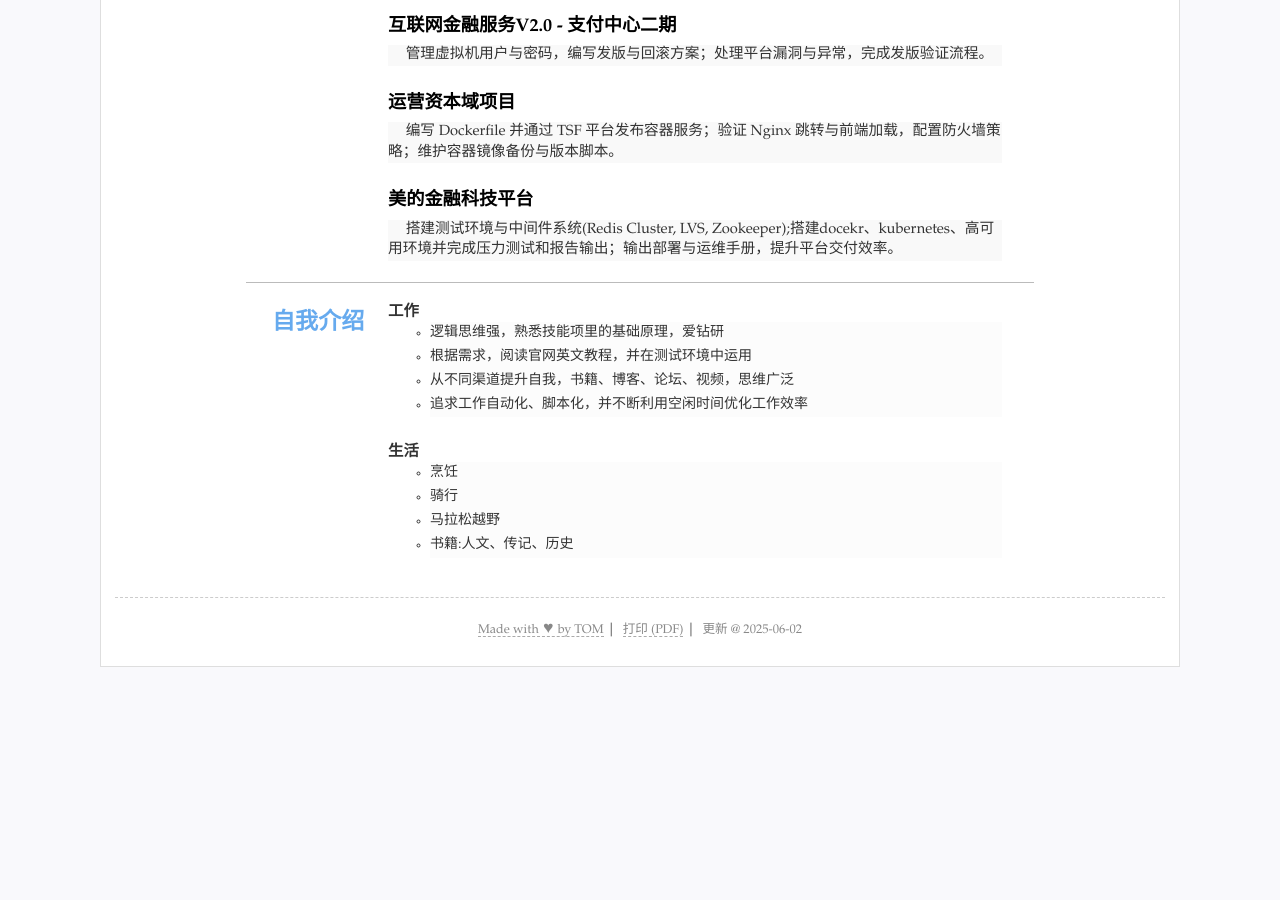
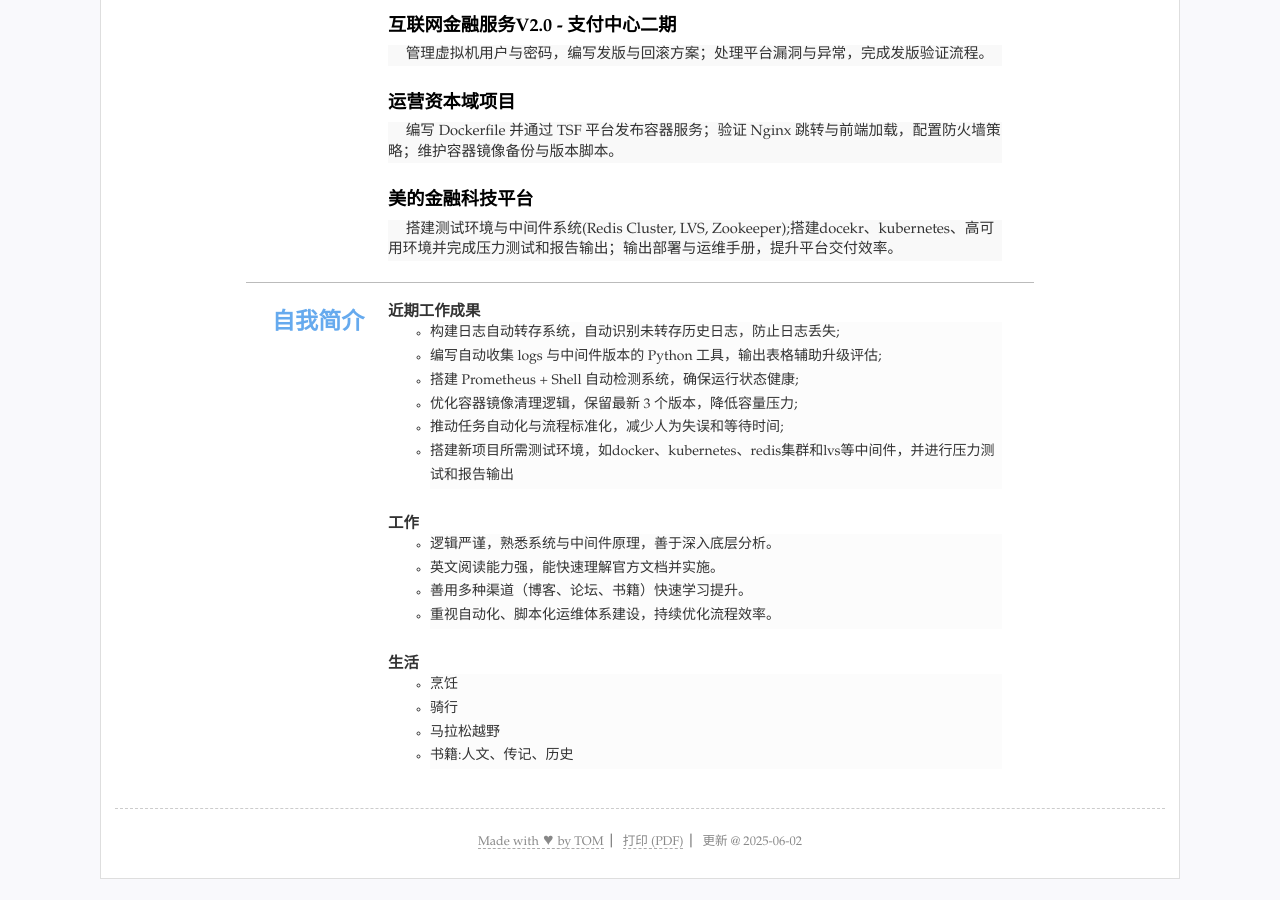
Before and after one commit to YogaTom/resume, a Jekyll site: the page built from index.html, in a window 1280 px wide and 900 px high, scrolled down 1412 px. Built offline with Jekyll 4.4.1, drawn with Linux system fonts in a browser that asks for light colours; before the commit the page ends 2100 px from its top, so only the background shows below that.

Commit message:
Update resume.yml

```diff
--- a/_data/resume.yml
+++ b/_data/resume.yml
@@ -131,14 +131,23 @@ main: #简历主要内容，
 #others 其他简略内容(列表)
 others: #其他列表显示
 - type: others #ID可以为空
-  name: '自我介绍'
+  name: '自我简介'
   content: #选择需要的格式
+  - title: "近期工作成果"
+    list:
+    - 构建日志自动转存系统，自动识别未转存历史日志，防止日志丢失;
+    - 编写自动收集 logs 与中间件版本的 Python 工具，输出表格辅助升级评估;
+    - 搭建 Prometheus + Shell 自动检测系统，确保运行状态健康;
+    - 优化容器镜像清理逻辑，保留最新 3 个版本，降低容量压力;
+    - 推动任务自动化与流程标准化，减少人为失误和等待时间;
+    - 搭建新项目所需测试环境，如docker、kubernetes、redis集群和lvs等中间件，并进行压力测试和报告输出
+
   - title: "工作"
     list:
-    - 逻辑思维强，熟悉技能项里的基础原理，爱钻研
-    - 根据需求，阅读官网英文教程，并在测试环境中运用
-    - 从不同渠道提升自我，书籍、博客、论坛、视频，思维广泛
-    - 追求工作自动化、脚本化，并不断利用空闲时间优化工作效率
+    - 逻辑严谨，熟悉系统与中间件原理，善于深入底层分析。
+    - 英文阅读能力强，能快速理解官方文档并实施。
+    - 善用多种渠道（博客、论坛、书籍）快速学习提升。
+    - 重视自动化、脚本化运维体系建设，持续优化流程效率。
 
   - title: "生活"
     list: #单行列表
@@ -164,8 +173,3 @@ footer: #脚注多组
   #   href: '/'
   - text: "Made with &hearts; by TOM"
     href: "https://yogatom.github.io/resume/"
-
-#页面额外js脚本，如xx统计
-scripts:
-#- src: "assets/js/resume.js"
-#  defer: defer #可以设置defer或者sync异步加载
```
